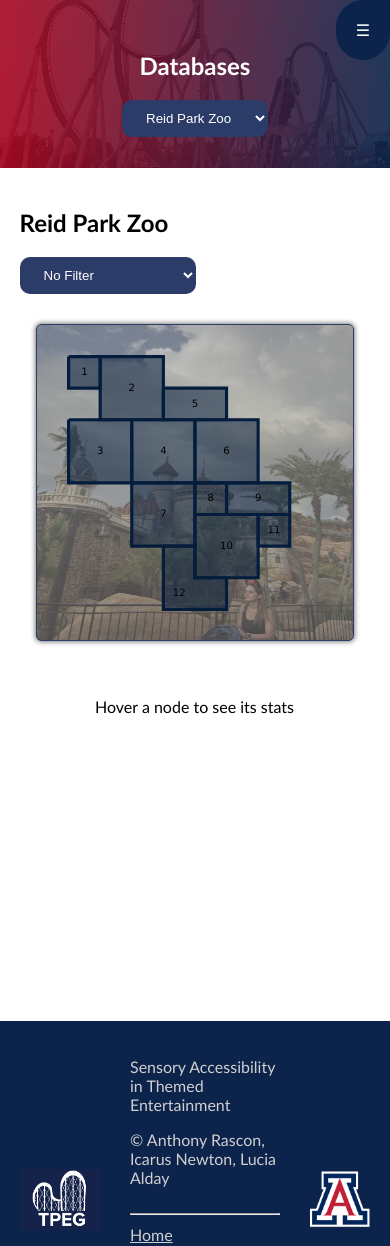
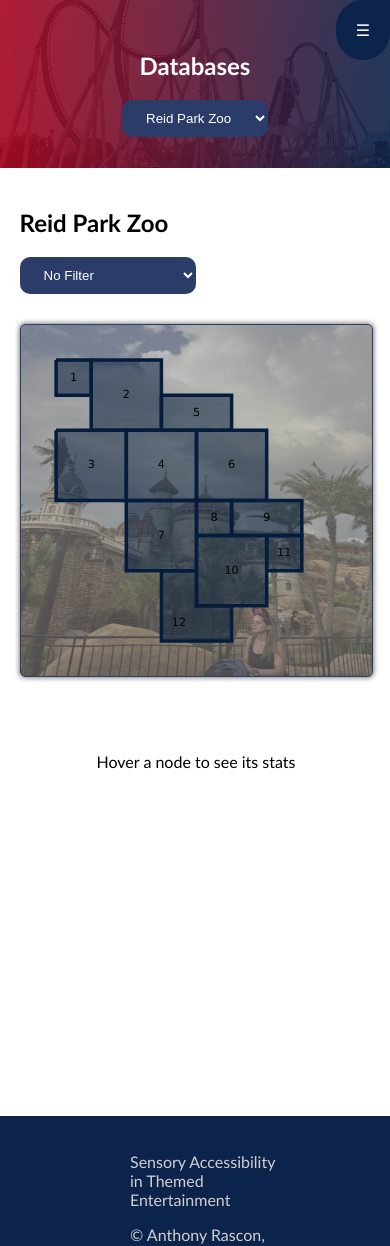
Before and after one commit to luciaalday/Sensory-Accessibility-in-Themed-Entertainment, a React (Vite) app in the folder client/: page /view in a window 390 px wide. Shown: the top 1246 px of the page. Built offline with nearby package versions, Linux system fonts and the light colour scheme.

Commit message:
format stats

```diff
--- a/client/src/css/map.css
+++ b/client/src/css/map.css
@@ -3,8 +3,8 @@
 .map-container {
   width: 500px;
   height: auto;
-  max-width: 90%;
-  max-height: 90%;
+  max-width: 100%;
+  max-height: 100%;
   aspect-ratio: 1 / 1;
   border: 1px solid var(--shadow-gray);
   box-shadow: 0 0 5px 1px gray;
@@ -40,11 +40,18 @@
 }
 
 .info-container {
-  width: clamp(200px, 25vw, 400px);
-  flex-shrink: 0;
+  max-width: 500px;
+  max-height: 500px;
   min-height: 320px;
-  min-width: 200px;
   overflow: auto;
+  align-self: stretch;
+  margin: 30px auto;
+  justify-self: stretch;
+  flex: 1;
+}
+
+.info-container p {
+  margin: 5px;
 }
 
 .good {
--- a/client/src/data/parks.json
+++ b/client/src/data/parks.json
@@ -9,7 +9,7 @@
         "node": "1",
         "risk_level": 5,
         "sound_level": 88,
-        "crownd_density": 0.5,
+        "crowd_density": 0.5,
         "sound_sources": 5,
         "strong_scent": false,
         "high_heat_risk": true,
@@ -27,7 +27,7 @@
         "node": "2",
         "risk_level": 2,
         "sound_level": 70,
-        "crownd_density": 1,
+        "crowd_density": 1,
         "sound_sources": 3,
         "strong_scent": false,
         "high_heat_risk": false,
@@ -45,7 +45,7 @@
         "node": "3",
         "risk_level": 1,
         "sound_level": 45,
-        "crownd_density": 0.8,
+        "crowd_density": 0.8,
         "sound_sources": 3,
         "strong_scent": false,
         "high_heat_risk": false,
@@ -63,7 +63,7 @@
         "node": "4",
         "risk_level": 2,
         "sound_level": 33,
-        "crownd_density": 5,
+        "crowd_density": 5,
         "sound_sources": 2,
         "strong_scent": true,
         "high_heat_risk": true,
@@ -81,7 +81,7 @@
         "node": "5",
         "risk_level": 1,
         "sound_level": 32,
-        "crownd_density": 4.4,
+        "crowd_density": 4.4,
         "sound_sources": 3,
         "strong_scent": false,
         "high_heat_risk": true,
@@ -99,7 +99,7 @@
         "node": "6",
         "risk_level": 2,
         "sound_level": 78,
-        "crownd_density": 3,
+        "crowd_density": 3,
         "sound_sources": 8,
         "strong_scent": false,
         "high_heat_risk": false,
@@ -117,7 +117,7 @@
         "node": "7",
         "risk_level": 3,
         "sound_level": 75,
-        "crownd_density": 1,
+        "crowd_density": 1,
         "sound_sources": 4,
         "strong_scent": false,
         "high_heat_risk": true,
@@ -135,7 +135,7 @@
         "node": "8",
         "risk_level": 2,
         "sound_level": 50,
-        "crownd_density": 3.2,
+        "crowd_density": 3.2,
         "sound_sources": 3,
         "strong_scent": false,
         "high_heat_risk": false,
@@ -153,14 +153,14 @@
         "node": "9",
         "risk_level": 0,
         "sound_level": 55,
-        "crownd_density": 11.2,
+        "crowd_density": 11.2,
         "sound_sources": 3,
         "strong_scent": false,
         "high_heat_risk": false,
         "visually_aggressive": false,
         "surprising_effect": false,
         "foliage_amount": "Medium",
-        "common_material": "Vaires",
+        "common_material": "Varies",
         "claustrophobic_why": "",
         "notes": ""
       },
@@ -171,7 +171,7 @@
         "node": "10",
         "risk_level": 0,
         "sound_level": 33,
-        "crownd_density": 6.2,
+        "crowd_density": 6.2,
         "sound_sources": 2,
         "strong_scent": false,
         "high_heat_risk": false,
@@ -189,7 +189,7 @@
         "node": "11",
         "risk_level": 1,
         "sound_level": 44,
-        "crownd_density": 4.3,
+        "crowd_density": 4.3,
         "sound_sources": 3,
         "strong_scent": true,
         "high_heat_risk": false,
@@ -207,7 +207,7 @@
         "node": "12",
         "risk_level": 3,
         "sound_level": 122,
-        "crownd_density": 3.2,
+        "crowd_density": 3.2,
         "sound_sources": 6,
         "strong_scent": true,
         "high_heat_risk": false,
--- a/client/src/pages/Database.jsx
+++ b/client/src/pages/Database.jsx
@@ -88,7 +88,18 @@
             {activeNode ? (
               <>
                 <h2>Node {activeNode.node}</h2>
-                <h3>Risk Level: {activeNode.risk_level}</h3>
+                <p><b>Risk Level:&ensp;</b>{activeNode.risk_level}</p>
+                <p><b>Sound Level:&ensp;</b>{activeNode.sound_level} db</p>
+                <p><b>Crowd Density:&ensp;</b>{activeNode.crowd_density}</p>
+                <p><b>Sound Sources:&ensp;</b>{activeNode.sound_sources}</p>
+                <p><b>Foliage Amount:&ensp;</b>{activeNode.foliage_amount}</p>
+                <p><b>Common Material:&ensp;</b>{activeNode.common_material}</p>
+                {activeNode.strong_scent && <p><b>Strong Scent</b></p>}
+                {activeNode.high_heat_risk && <p><b>High Heat Risk</b></p>}
+                {activeNode.visually_aggressive && <p><b>Visually Aggressive</b></p>}
+                {activeNode.surprising_effect && <p><b>Surprising Effect</b></p>}
+                {activeNode.claustrophobic_why && <p><b>Claustrophobic/why:&ensp;</b>{activeNode.claustrophobic_why}</p>}
+                {activeNode.notes && <p><b>Notes:&ensp;</b>{activeNode.notes}</p>}
               </>
             ) : (
               <p>Hover a node to see its stats</p>
```
